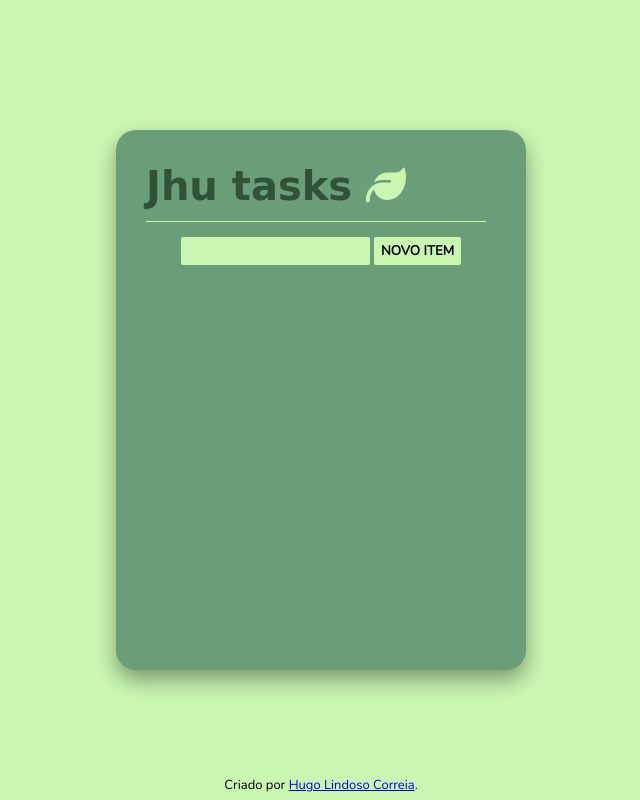
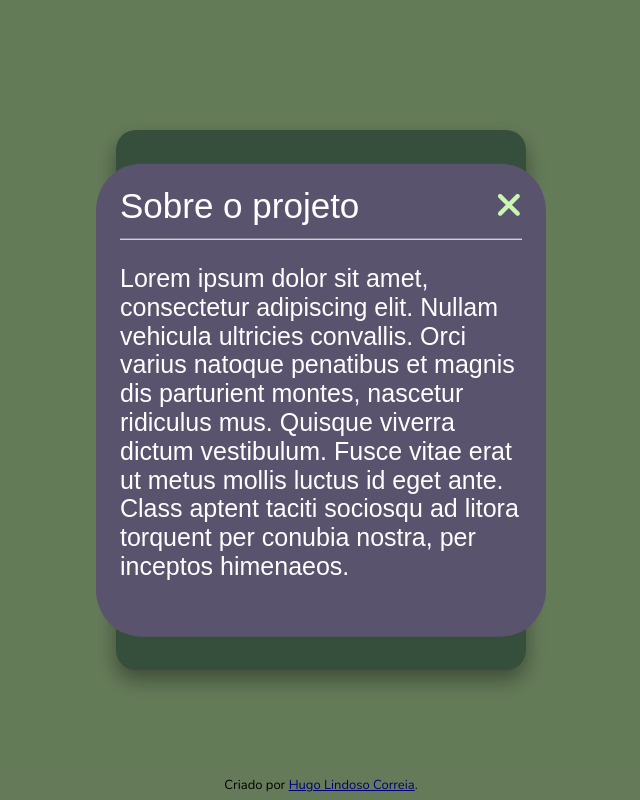
Before and after one commit to HugoLc/ceep, a plain HTML site: page index.html in a window 1280 px wide. Shown: the whole page, without its empty margins (319-959 px from the left). Drawn offline with nearby package versions, Linux system fonts and the light colour scheme; a web font is replaced by a local one.

Commit message:
Alterado o .js para ser utilizado como modulo
Pendente atualizar as tarefas sem atualizar a página

```diff
--- /dev/null
+++ b/css/info-card.css
@@ -0,0 +1,62 @@
+.info {
+    position: fixed;
+    background-color: rgba(0, 0, 0, 0.5);
+    width: 100%;
+    height: 100%;
+    z-index: 150;
+}
+
+.info-card {
+    font-family: 'Source Sans Pro', sans-serif;
+    position: absolute;
+    top: 50%;
+    left: 50%;
+    width: 450px;
+    max-width: 95%;
+    max-height: 95%;
+    transform: translate(-50%, -50%);
+    background: #59536E;
+    border-radius: 10%;
+    padding-bottom: 1.5rem;
+}
+
+.titulo-info-card {
+    color: white;
+    font-size: 35px;
+    margin: 1.5rem;
+    border-bottom: 1px solid white;
+    padding-bottom: 1rem;
+}
+
+.exit-info-card {
+    cursor: pointer;
+    position: absolute;
+    right: 1.5rem;
+
+}
+
+.container-paragrafo-info-card {
+    display: inline-block;
+    max-height: 350px;
+    overflow-y: scroll;
+}
+
+.paragrafo-info-card {
+    font-size: 25px;
+    margin: 0 1.5rem 1.8rem;
+    color: white;
+    line-height: 1.8rem;
+}
+
+
+.container-paragrafo-info-card::-webkit-scrollbar {
+    width: 0;
+}
+
+.container-paragrafo-info-card::-webkit-scrollbar-track {
+    background: none;
+}
+
+.container-paragrafo-info-card::-webkit-scrollbar-thumb {
+    background-color: transparent;
+}
--- a/index.html
+++ b/index.html
@@ -18,6 +18,7 @@
     <script src="https://kit.fontawesome.com/18d6c9162d.js" crossorigin="anonymous"></script>
 
     <link rel="stylesheet" href="css/reset.css">
+    <link rel="stylesheet" href="css/info-card.css">
     <link rel="stylesheet" href="css/style.css">
   </head>
   <body>
@@ -33,6 +34,6 @@
       </div>
     </div>
     <footer>Criado por <a href="https://github.com/HugoLc/">Hugo Lindoso Correia</a>.</footer>
-    <script src="listaDeTarefas.js" charset="utf-8"></script>
+    <script type="module" src="js/listaDeTarefas.js" charset="utf-8"></script>
   </body>
 </html>
--- /dev/null
+++ b/js/info-card.js
@@ -0,0 +1,51 @@
+
+
+export default class InfoCard {
+    #titulo = 'Sobre o projeto';
+    #textoParagrafo;
+    #fundoId = 'id-fundo';
+    #classesCSS = {
+        fundo : 'info',
+        card : 'info-card',
+        titulo : 'titulo-info-card',
+        container : 'container-paragrafo-info-card',
+        paragrafo : 'paragrafo-info-card',
+        sair : 'exit-info-card'
+    }
+
+    constructor(paragrafo){
+        this.#textoParagrafo = paragrafo;
+        this.#gerarInfoCard();
+    }
+
+    #gerarInfoCard(){
+        let cardHtml = `
+            <div id="${this.#fundoId}" class="${this.#classesCSS.fundo}">
+                <div class="${this.#classesCSS.card}">
+                    <h3 class="${this.#classesCSS.titulo}">
+                        <span>${this.#titulo}</span>
+                        <i class="fas fa-times ${this.#classesCSS.sair}"></i>
+                    </h3>
+                    <div class="${this.#classesCSS.container}">
+                        <p class="${this.#classesCSS.paragrafo}">
+                            ${this.#textoParagrafo}
+                        </p>
+                    </div>
+                </div>
+            </div>
+        `
+        let bodyElement = this.#pegarBody();
+        bodyElement.innerHTML = cardHtml + bodyElement.innerHTML;
+    }
+
+    #pegarBody(){
+        let bodyLista = document.getElementsByTagName('body');
+        return (bodyLista[0]);
+    }
+
+    excluirInfoCard(){
+        let elementoInfo = document.getElementById(this.#fundoId);
+        console.log(elementoInfo);
+        elementoInfo.parentNode.removeChild(elementoInfo);
+    }
+}
--- a/listaDeTarefas.js
+++ b/js/listaDeTarefas.js
@@ -1,5 +1,23 @@
+import InfoCard from '../js/info-card.js'
+
+const infoCardParagrafo = `
+    Lorem ipsum dolor sit amet, consectetur adipiscing elit.
+    Nullam vehicula ultricies convallis. Orci varius natoque
+    penatibus et magnis dis parturient montes, nascetur ridiculus mus.
+    Quisque viverra dictum vestibulum. Fusce vitae erat ut metus
+    mollis luctus id eget ante. Class aptent taciti sociosqu ad litora
+    torquent per conubia nostra, per inceptos himenaeos.
+`
+var infoCard = new InfoCard(infoCardParagrafo);
+
+document.addEventListener('click', () => {
+    if(infoCard) {infoCard.excluirInfoCard();}
+    infoCard = null;
+});
+
 const novaTarefa = document.querySelector('[data-form-bt]');
 const tbTarefa = document.querySelector('[data-form-tb]');
+
 
 // var texto = ;
 var cont = contRandom(0, 1000);
@@ -10,6 +28,37 @@ for (var i = 0; i < localStorage.length; i++) {
   var valor = JSON.parse(localStorage.getItem(chave));
   criarTarefa(chave, valor[0], valor[1], false);
 }
+
+/////////////////////////////////////////////////////isolar em função para chamar toda vez que é criada a task
+const listaBotoesConcluir = document.getElementsByClassName('concluir');
+const listaBotoesExcluir = document.getElementsByClassName('excluir');
+
+console.log(listaBotoesConcluir);
+console.log(listaBotoesExcluir);
+
+for (const botao of listaBotoesConcluir) {
+  let paiDiv = botao.parentElement;
+  let avoLi = paiDiv.parentElement;
+  let idTarefa = avoLi.dataset.id;
+
+  console.log(idTarefa);
+
+  botao.addEventListener('click', () => {
+    concluirTarefa(`p_${idTarefa}`, `i_conc_${idTarefa}`, `li_${idTarefa}`, idTarefa);
+  });
+}
+
+for (const botao of listaBotoesExcluir) {
+  let paiDiv = botao.parentElement;
+  let avoLi = paiDiv.parentElement;
+  let idTarefa = avoLi.dataset.id;
+
+  botao.addEventListener('click', () => {
+    excluirTarefa(idTarefa);
+  });
+}
+
+//////////////////////////////////////////////////////////////////////////
 
  // metodo listener para o evento click chamado uma função anonima que executa um console.log
 // novaTarefa.addEventListener('click', ()=> {console.log('fui clicado')})
@@ -33,8 +82,8 @@ function criarTarefa(id, texto, estado, tarefa_nova) {
                         ${texto}
                       </p>
                       <div class="acoes-tarefa">
-                        <i id="i_conc_${id}" onclick="concluirTarefa('p_${id}', 'i_conc_${id}', 'li_${id}', ${id})" class="fas fa-check" data-concluido = ${estado}></i>
-                        <i onclick="excluirTarefa(${id})" class="fas fa-trash" ></i>
+                        <i id="i_conc_${id}" class="fas fa-check concluir" data-concluido = ${estado}></i>
+                        <i class="fas fa-trash excluir" ></i>
                       </div>
                     </li>` // estudar template string
     var lista = document.querySelector('[data-lista]');
@@ -70,10 +119,12 @@ function getTextoTarefa(textBox){
 }
 
 function concluirTarefa(p_id, i_conc_id, li_id, cont_id){
-  // console.log(id);
+  console.log(cont_id);
   var paragrafo = document.getElementById(p_id);
   var icone = document.getElementById(i_conc_id);
   var li_tarefa = document.getElementById(li_id);
+
+  console.log(paragrafo);
 
   var icone_data = icone.dataset.concluido;
   //se o estado atual for não concluido(0)
@@ -129,6 +180,7 @@ function contRandom(min, max){
 
 function alterarStorage(id, estado){
   var valor = JSON.parse(localStorage.getItem(id));
+  console.log('valor',id)
   valor[1] = estado;
   localStorage.setItem(id, JSON.stringify(valor));
   console.log(valor);
```
